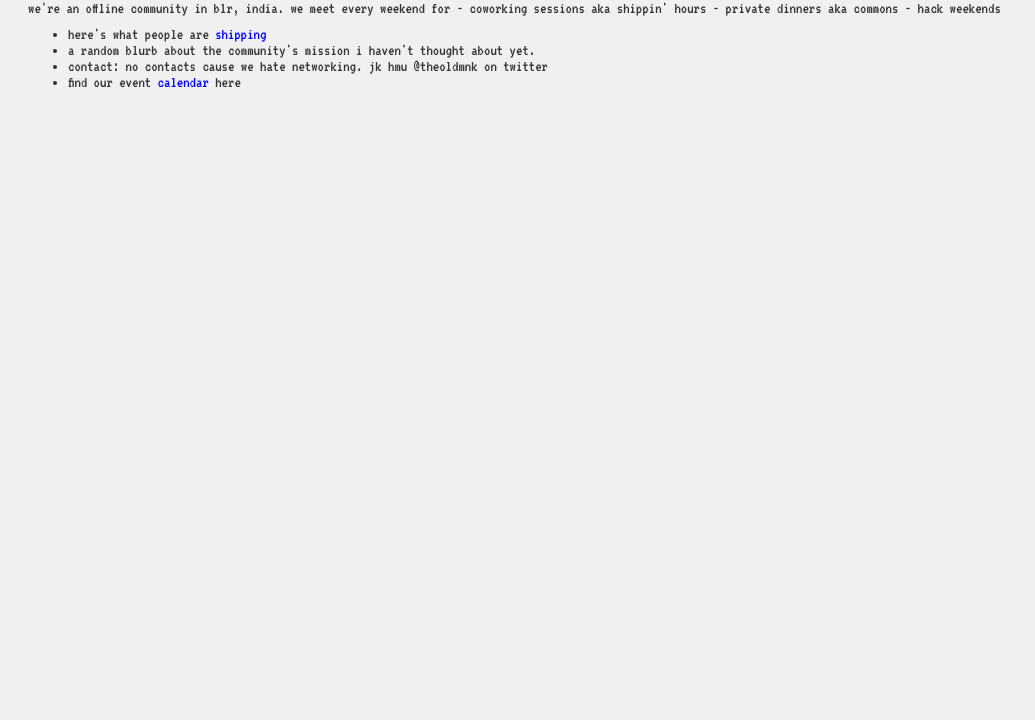
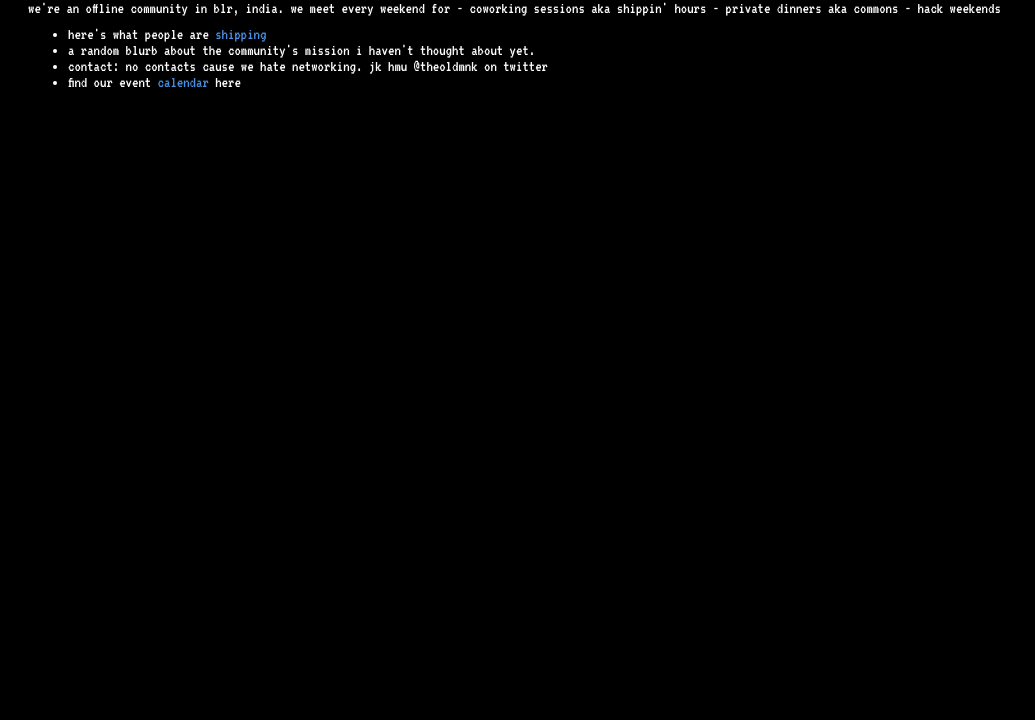
Before and after one commit to theoldmnk/hsrhackerhouse, a plain HTML site: page index.html in a window 1280 px wide. Shown: the part 80-800 px from the top of the page, without its empty margins (0-1035 px from the left). Drawn offline with Linux system fonts and the light colour scheme.

Commit message:
Update index.html
reverting the colors

```diff
--- a/index.html
+++ b/index.html
@@ -8,8 +8,8 @@
     <style>
         body {
             font-family: 'VT323', monospace;
-            background-color: #f0f0f0;
-            color: #333;
+            background-color: #000; /* Black background */
+            color: #fff; /* White text */
             padding: 20px;
             text-transform: lowercase; /* Ensures all text is lowercase */
         }
@@ -17,7 +17,7 @@
             margin: 10px 0;
         }
         a {
-            color: blue;
+            color: #4A90E2; /* Light blue color for links */
             text-decoration: none;
         }
         a:hover {
```
